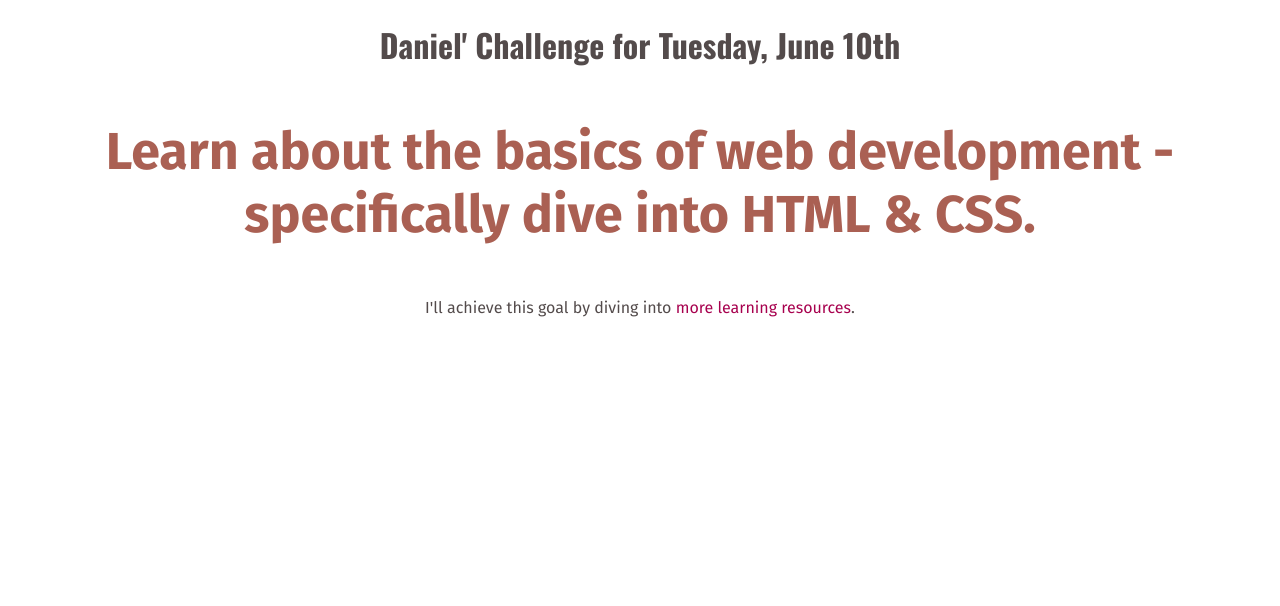
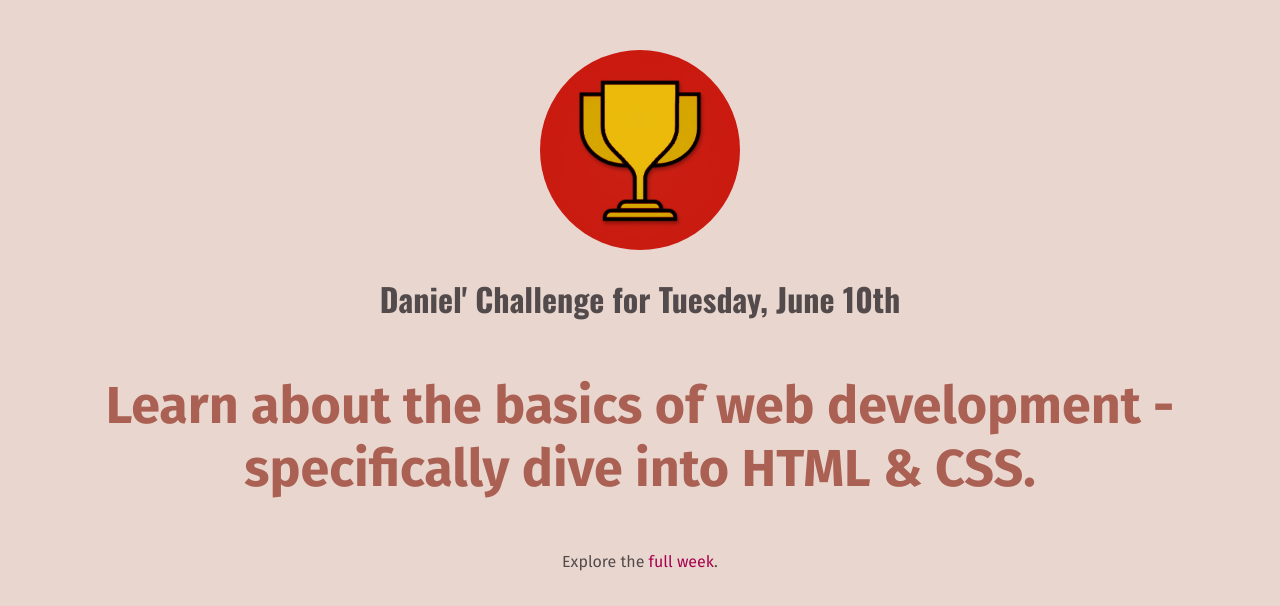
Before and after one commit to danielcinemre/personal_challenge_website_, a plain HTML site: page index.html in a window 1280 px wide. Drawn offline with nearby package versions, Linux system fonts and the light colour scheme.

Commit message:
Created New Files & Implemented A Shared CSS File
- created a new HTML file, full-week.html, which is a new page for the website, modified index.html by adding in meta tags such as meta charset and the lang tag, as the new page (full-week.html) has these meta tags

- created a new CSS File for full-week.html, and named it full-week.css, then made a shared CSS file called, shared.css and included all the overlapping styles from style.css and full-week.css in this shared CSS file

- deleted styles.css as all styles from this file was moved to the other CSS files.

- added first image onto the index.html page, and created alt text for the image in case it does not show

- removed overlapping styles from the header and paragraphs as these are already being targeted by the body styling as they are inside the body tag

- created a link from the new page, full-week.html, back to the home page, index.html

- formatted code using the common practices

```diff
--- a/index.html
+++ b/index.html
@@ -1,23 +1,26 @@
 <!DOCTYPE html>
-<html>
+<html lang="en">
     <head>
+      <meta charset="UTF-8" />
       <link rel="preconnect" href="https://fonts.googleapis.com" />
       <link
         href="https://fonts.googleapis.com/css2?family=Fira+Sans:wght@400;700&family=Oswald:wght@700&display=swap"
         rel="stylesheet"
       />
-    <link href="styles.css" rel="stylesheet" />
+      <link href="styles/shared.css" rel="stylesheet" />
+      <link href="styles/styles.css" rel="stylesheet" />
       <title>My Daily Challenge</title>
     </head>
     <body>
+      <img src="images/challenges-trophy.jpg" alt="A trophy" />
       <h1>Daniel' Challenge for Tuesday, June 10th</h1>
       <p id="todays-challenge">
-      Learn about the basics of web development - specifically dive into HTML &
-      CSS.
+        Learn about the basics of web development - specifically dive into HTML
+        & CSS.
       </p>
       <p>
-      I'll achieve this goal by diving into
-      <a href="https://www.google.com"> more learning resources</a>.
+        Explore the <a href="full-week.html">full week</a>.
       </p>
     </body>
   </html>
+</html>
--- a/styles.css
+++ b/styles/shared.css
@@ -1,13 +1,15 @@
-h1 {
-  font-family: "Oswald", sans-serif;
+body {
+  background-color: rgb(233, 215, 207);
   text-align: center;
   color: rgb(83, 75, 75);
 }
 
+h1 {
+  font-family: "Oswald", sans-serif;
+}
+
 p {
   font-family: "Fira Sans", sans-serif;
-  text-align: center;
-  color: rgb(83, 75, 75);
 }
 
 a {
@@ -18,9 +20,3 @@ a {
 a:hover {
   text-decoration: underline;
 }
-
-#todays-challenge {
-  color: rgb(170, 96, 83);
-  font-weight: bold;
-  font-size: 52px;
-}
--- /dev/null
+++ b/styles/styles.css
@@ -0,0 +1,15 @@
+body {
+  margin: 50px;
+}
+
+img {
+  width: 200px;
+  height: 200px;
+  border-radius: 100px;
+}
+
+#todays-challenge {
+  color: rgb(170, 96, 83);
+  font-weight: bold;
+  font-size: 52px;
+}
```
Also changed, not shown: full-week.html (added, +21 -0 lines), images/challenges-trophy.jpg (added), styles/full-week.css (added). Lines whose indentation alone changed are shown as unchanged.
